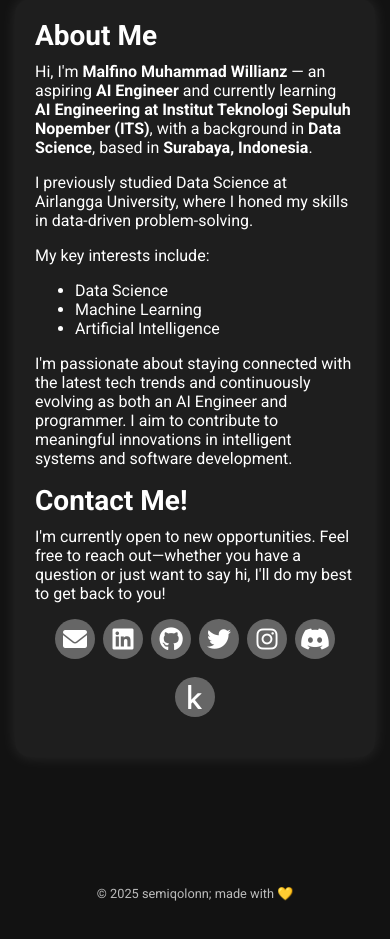
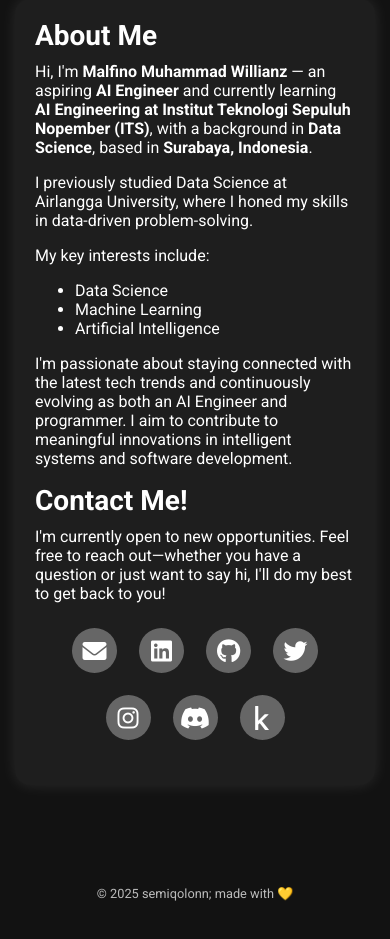
Before and after one commit to alfiwillianz/alfiwillianz.github.io, a Flask app: page /about in a window 390 px wide. Shown: the part 362-1301 px from the top of the page. Run offline with Flask 3, Linux system fonts and the light colour scheme.

Commit message:
style: update contact button layout for improved alignment and spacing

```diff
--- a/static/styles.css
+++ b/static/styles.css
@@ -147,7 +147,7 @@ footer {
 }
 
 .contact-button {
-    display: flex;
+    display: inline-flex;
     align-items: center;
     justify-content: center;
     width: 50px;
@@ -157,7 +157,7 @@ footer {
     color: white;
     text-decoration: none;
     transition: background-color 0.3s;
-    font-size: 20px;
+    margin: 5px;
 }
 
 .contact-button:hover {
@@ -167,13 +167,11 @@ footer {
 
 .contact-button-container {
     display: flex;
-    justify-content: flex-start;
-    gap: 10px;
-    margin-top: 10px;
-    flex-direction: row;
-    flex-wrap: wrap; /* Allow wrapping */
-    width: 100%; /* Ensure it takes full width of its container */
-    max-width: 400px; /* Limit maximum width */
+    justify-content: center;
+    gap: 15px;
+    margin-top: 20px;
+    flex-wrap: wrap;
+    width: 100%;
 }
 
 .contact-button i {
@@ -341,18 +339,16 @@ footer {
     }
 
     .contact-button-container {
-        flex-direction: row;
         justify-content: center;
-        max-width: 90%;
-        margin: 10px auto;
-        gap: 8px; /* Slightly reduce gap on mobile for better fitting */
+        width: 80%;
+        margin: 20px auto;
+        gap: 12px;
     }
 
     .contact-button {
-        width: 40px;
-        height: 40px;
-        font-size: 18px;
-        margin-bottom: 10px;
+        width: 45px;
+        height: 45px;
+        margin: 5px;
     }
 
     .contact-page {
```
